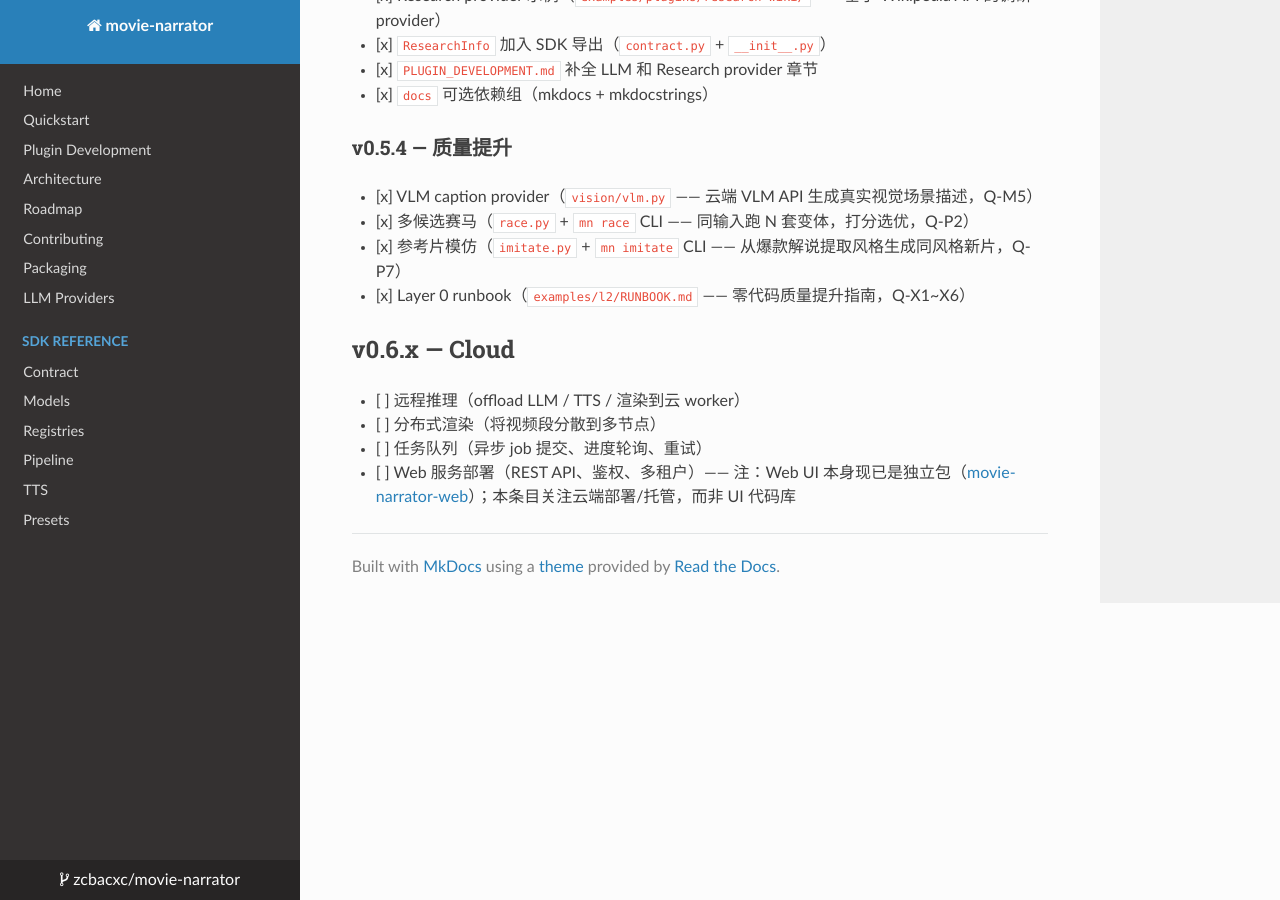
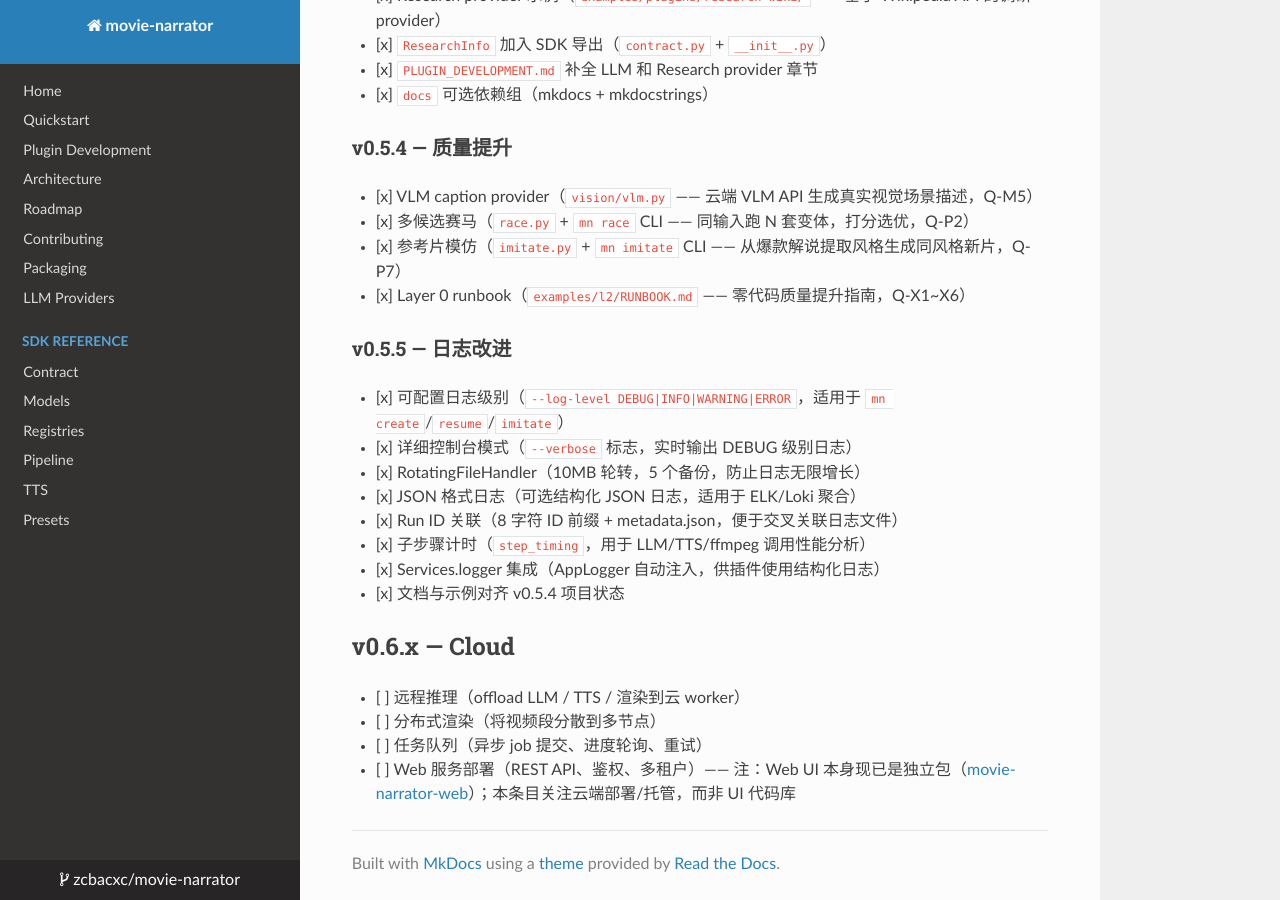
Before and after one commit to zcbacxc/movie-narrator, an MkDocs documentation site: the page built from docs/ROADMAP.zh-CN.md, in a window 1280 px wide and 900 px high, scrolled down 4288 px. Built offline with MkDocs 1.6.1, drawn with Linux system fonts in a browser that asks for light colours; nearby versions of some CDN libraries; a script that is not in the unit is left out.

Commit message:
release(v0.5.5): docs/examples alignment + logging release
- Version bump 0.5.4 -> 0.5.5 (pyproject.toml)
- CHANGELOG: v0.5.5 logging improvements release notes
- ROADMAP.md/zh-CN: v0.5.5 section with all completed items
- README: v0.5.3-v0.5.5 summary lines in v0.5.x section
- AI_GUIDE: fixed logging version ref (v0.5.4 -> v0.5.5)
- ARCHITECTURE.zh-CN: sync comment updated to v0.5.5
- QUICKSTART: version ref updated to 0.5.5
- cli-usage.sh: added --log-level/--verbose to parameter table
- Plugin examples: added movie-narrator dependency to pyproject.toml
- .gitignore: re-added webui/ to suppress NTFS MFT ghost entry warning
- CONTRACT_VERSION unchanged (0, 5, 1) — no SDK surface changes
- All 779 tests pass (23 skipped CI, 0 failures)

```diff
--- a/docs/ROADMAP.zh-CN.md
+++ b/docs/ROADMAP.zh-CN.md
@@ -166,6 +166,17 @@
 - [x] 参考片模仿（`imitate.py` + `mn imitate` CLI —— 从爆款解说提取风格生成同风格新片，Q-P7）
 - [x] Layer 0 runbook（`examples/l2/RUNBOOK.md` —— 零代码质量提升指南，Q-X1~X6）
 
+### v0.5.5 — 日志改进
+
+- [x] 可配置日志级别（`--log-level DEBUG|INFO|WARNING|ERROR`，适用于 `mn create`/`resume`/`imitate`）
+- [x] 详细控制台模式（`--verbose` 标志，实时输出 DEBUG 级别日志）
+- [x] RotatingFileHandler（10MB 轮转，5 个备份，防止日志无限增长）
+- [x] JSON 格式日志（可选结构化 JSON 日志，适用于 ELK/Loki 聚合）
+- [x] Run ID 关联（8 字符 ID 前缀 + metadata.json，便于交叉关联日志文件）
+- [x] 子步骤计时（`step_timing`，用于 LLM/TTS/ffmpeg 调用性能分析）
+- [x] Services.logger 集成（AppLogger 自动注入，供插件使用结构化日志）
+- [x] 文档与示例对齐 v0.5.4 项目状态
+
 ## v0.6.x — Cloud
 
 - [ ] 远程推理（offload LLM / TTS / 渲染到云 worker）
--- a/pyproject.toml
+++ b/pyproject.toml
@@ -4,7 +4,7 @@ build-backend = "setuptools.build_meta"
 
 [project]
 name = "movie-narrator"
-version = "0.5.4"
+version = "0.5.5"
 description = "Generate narrated movie recap videos from a single prompt."
 readme = "README.md"
 license = {text = "AGPL-3.0"}
```
Also changed, not shown: CHANGELOG.md (+36 -0 lines), README.md (+3 -0 lines), docs/AI_GUIDE.md (+1 -1 lines), docs/ARCHITECTURE.zh-CN.md (+1 -1 lines), docs/QUICKSTART.md (+1 -1 lines), docs/ROADMAP.md (+11 -0 lines), 4 other files.
